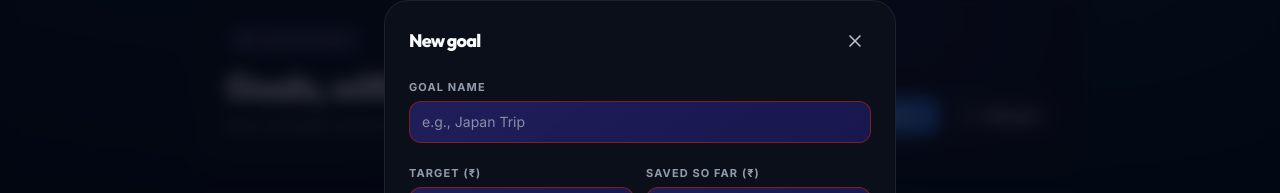
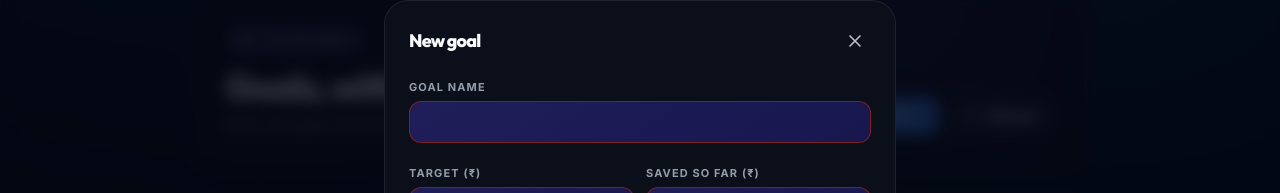
Before and after one commit to Ritika-Bhati-2266/Hack, a Next.js app: page /goals in a window 1280 px wide. Both pictures are taken after a click on the button "Add goal". Shown: the part 169-362 px from the top of the page. Built offline with nearby package versions, Linux system fonts and the light colour scheme.

Commit message:
updated file

```diff
--- a/src/app/goals/page.tsx
+++ b/src/app/goals/page.tsx
@@ -181,7 +181,7 @@ export default function GoalsPage() {
             </div>
             <div>
               <label className="text-[11px] font-bold tracking-widest text-dusk">GOAL NAME</label>
-              <input value={form.name} onChange={(e) => setForm({ ...form, name: e.target.value })} placeholder="e.g., Japan Trip" className="mt-1 w-full bg-well/60 border border-white/[0.08] rounded-xl px-3 py-2.5 text-sm focus:border-primary outline-none" />
+              <input value={form.name} onChange={(e) => setForm({ ...form, name: e.target.value })} className="mt-1 w-full bg-well/60 border border-white/[0.08] rounded-xl px-3 py-2.5 text-sm focus:border-primary outline-none" />
             </div>
             <div className="grid grid-cols-2 gap-3">
               {([['targetAmount', 'TARGET (₹)'], ['currentAmount', 'SAVED SO FAR (₹)'], ['monthlyContribution', 'MONTHLY (₹)']] as const).map(([k, label]) => (
```
